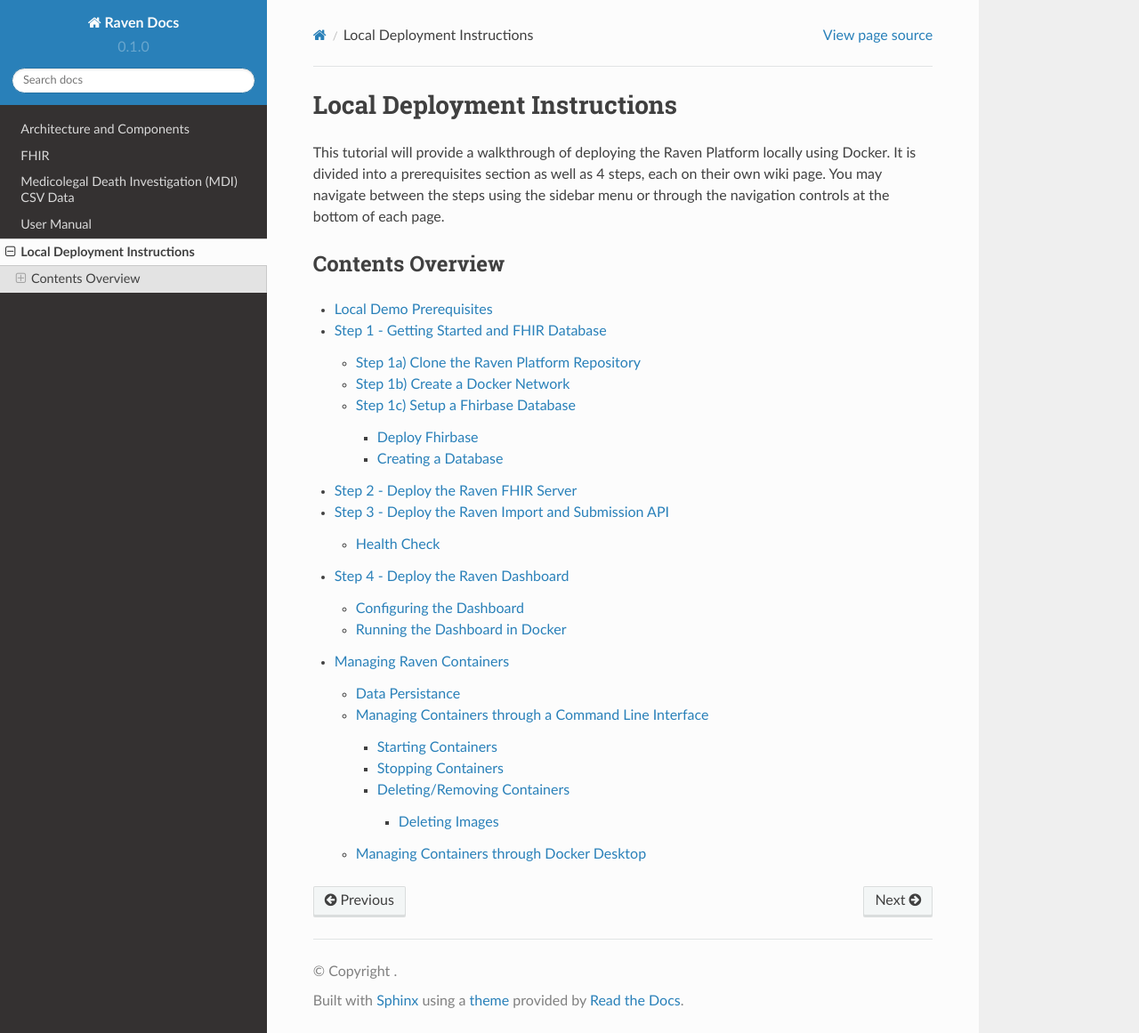
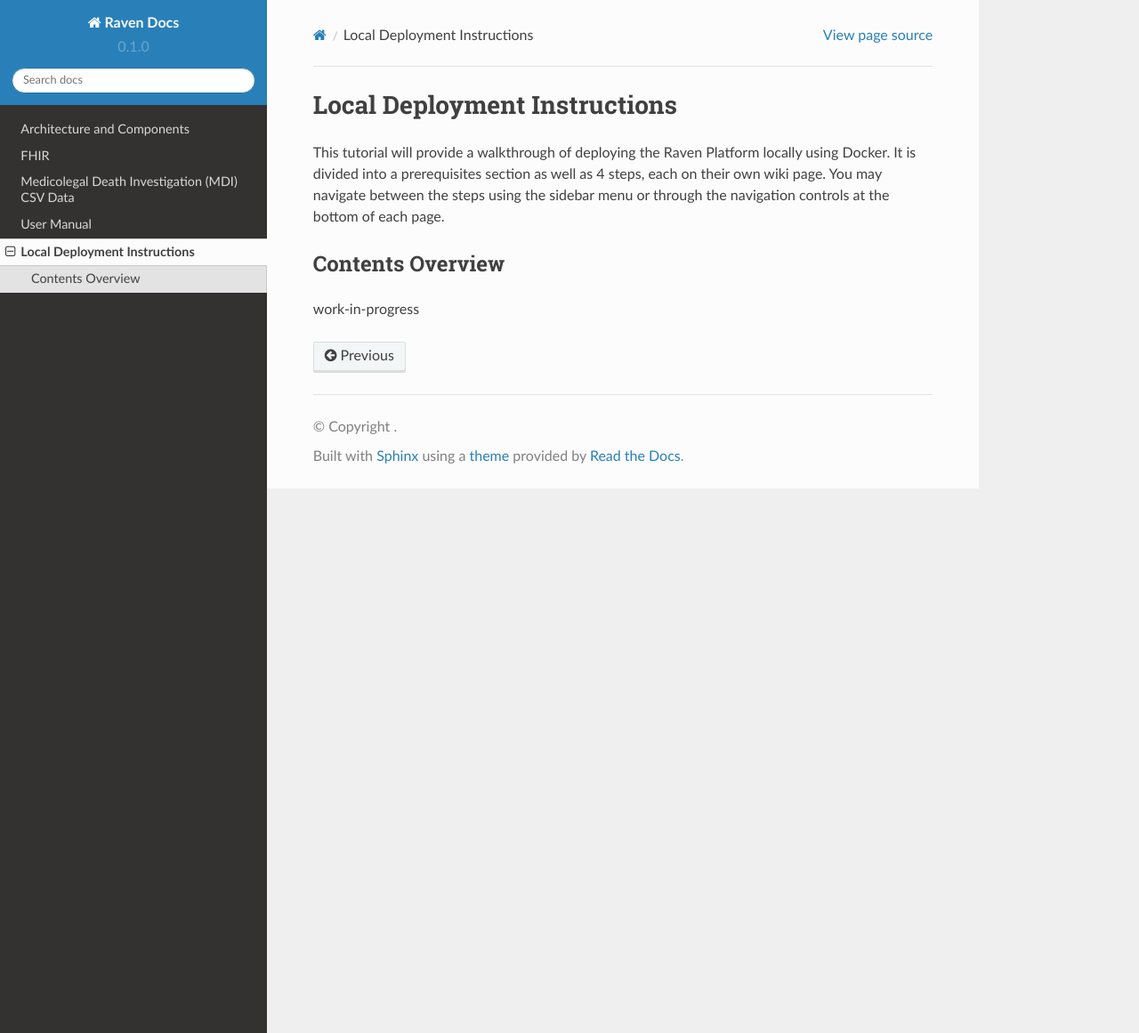
Before and after one commit to MortalityReporting/RavenDocs, a Sphinx documentation site: the page built from docs/source/deployment.rst, in a window 1280 px wide and 1161 px high. Shown: the whole window at 89% size. Built offline with Sphinx 7.4.7 and the Read the Docs theme 2.0.0, drawn with Linux system fonts in a browser that asks for light colours.

Commit message:
Update deployment.rst

```diff
--- a/docs/source/deployment.rst
+++ b/docs/source/deployment.rst
@@ -10,11 +10,4 @@
 Contents Overview
 -----------------
 
-.. toctree::
-
-   deployment/prerequisites
-   deployment/database
-   deployment/server
-   deployment/api
-   deployment/dashboard
-   deployment/containers
+work-in-progress
```
